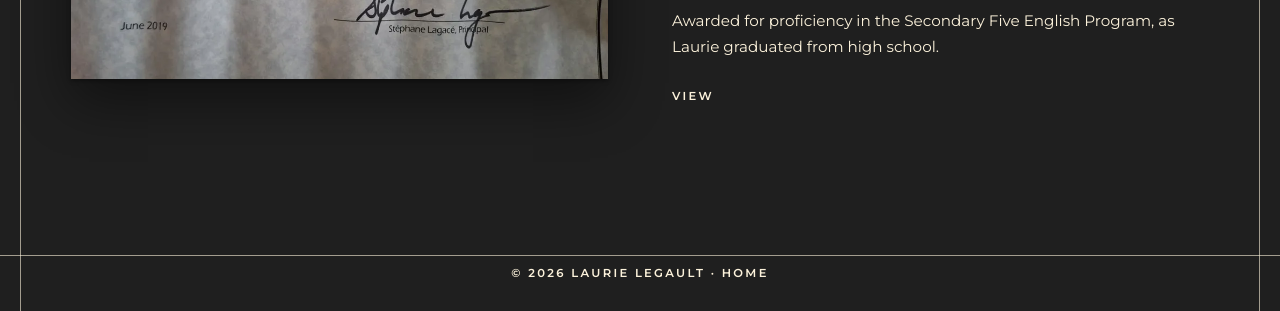
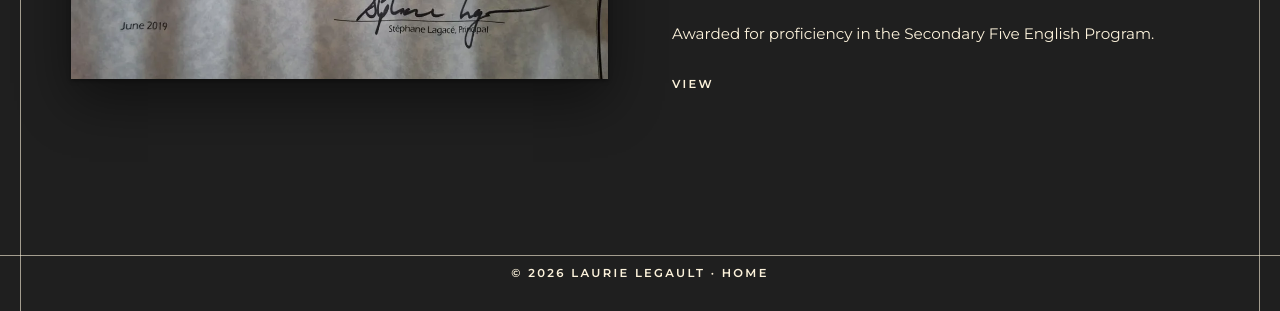
Before and after one commit to AliK-Research/laurie-portfolio, a plain HTML site: page award-qct-english-prize.html in a window 1280 px wide. Shown: the part 489-800 px from the top of the page. Drawn offline with Linux system fonts and the light colour scheme.

Commit message:
award change

```diff
--- a/award-qct-english-prize.html
+++ b/award-qct-english-prize.html
@@ -48,7 +48,7 @@
         <p class="work-detail__work">Award · Dollard-des-Ormeaux School</p>
         <p class="work-detail__date"><time datetime="2019">2019</time></p>
         <!-- TODO (to confirm with Laurie): first draft, from the certificate -->
-        <p class="work-detail__purpose">Awarded for proficiency in the Secondary Five English Program, as Laurie graduated from high school.</p>
+        <p class="work-detail__purpose">Awarded for proficiency in the Secondary Five English Program.</p>
         <p class="work-detail__links"><a href="assets/img/qct-english-prize-full.webp" target="_blank" rel="noopener noreferrer">View</a></p>
       </div>
     </div>
```
